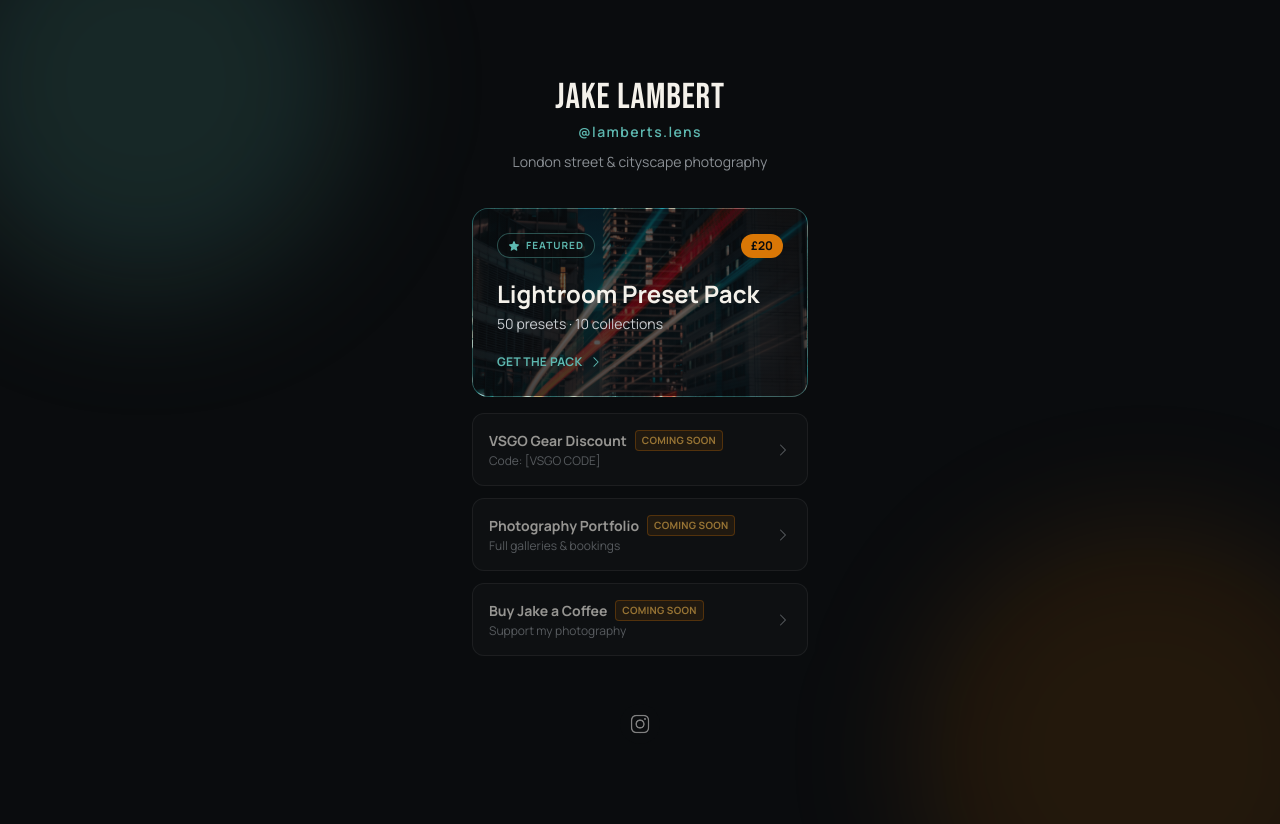
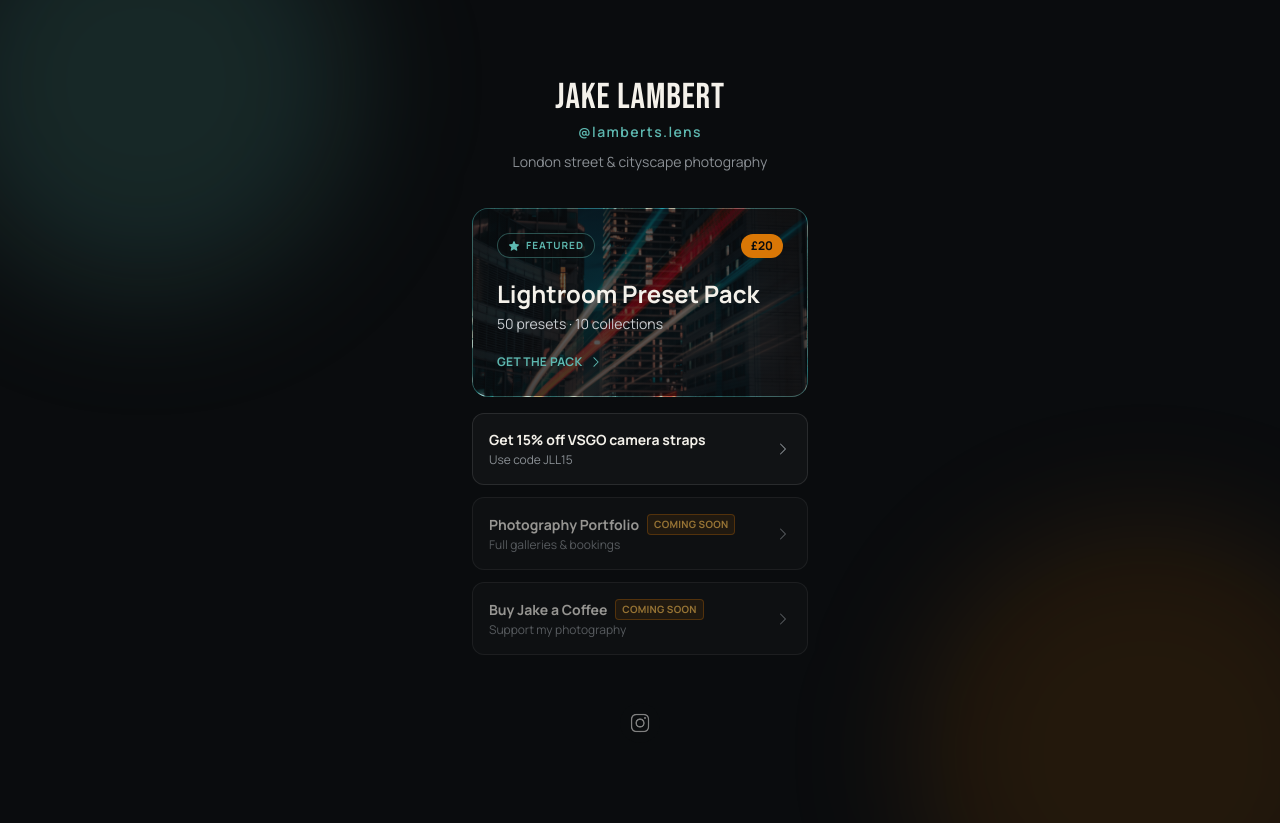
Before and after one commit to JakeLambertWD/next13-portfolio, a Next.js app: page /links in a window 1280 px wide. Built offline with nearby package versions, Linux system fonts and the light colour scheme.

Commit message:
Add VSGO link go live

```diff
--- a/app/links/LinkButton.tsx
+++ b/app/links/LinkButton.tsx
@@ -8,6 +8,7 @@ type Props = {
   subtitle: string;
   comingSoon?: boolean;
   disabled?: boolean;
+  openInNewTab?: boolean;
 };
 
 export default function LinkButton({
@@ -16,10 +17,13 @@ export default function LinkButton({
   subtitle,
   comingSoon = false,
   disabled = false,
+  openInNewTab = false,
 }: Props) {
   return (
     <a
       href={href}
+      target={openInNewTab ? "_blank" : undefined}
+      rel={openInNewTab ? "noopener noreferrer" : undefined}
       aria-disabled={disabled}
       tabIndex={disabled ? -1 : undefined}
       onClick={disabled ? (event) => event.preventDefault() : undefined}
--- a/app/links/LinksView.tsx
+++ b/app/links/LinksView.tsx
@@ -61,11 +61,10 @@ export default function LinksView() {
         {/* secondary links */}
         <div className="mt-4 flex w-full flex-col gap-3">
           <LinkButton
-            href="#" // TODO: replace with the real VSGO affiliate link + code
-            title="VSGO Gear Discount"
-            subtitle="Code: [VSGO CODE]"
-            comingSoon
-            disabled
+            href="https://vsgotech.com/s/5e9b32"
+            title="Get 15% off VSGO camera straps"
+            subtitle="Use code JLL15"
+            openInNewTab
           />
           <LinkButton
             href="#" // TODO: replace with the real photography portfolio URL
```
